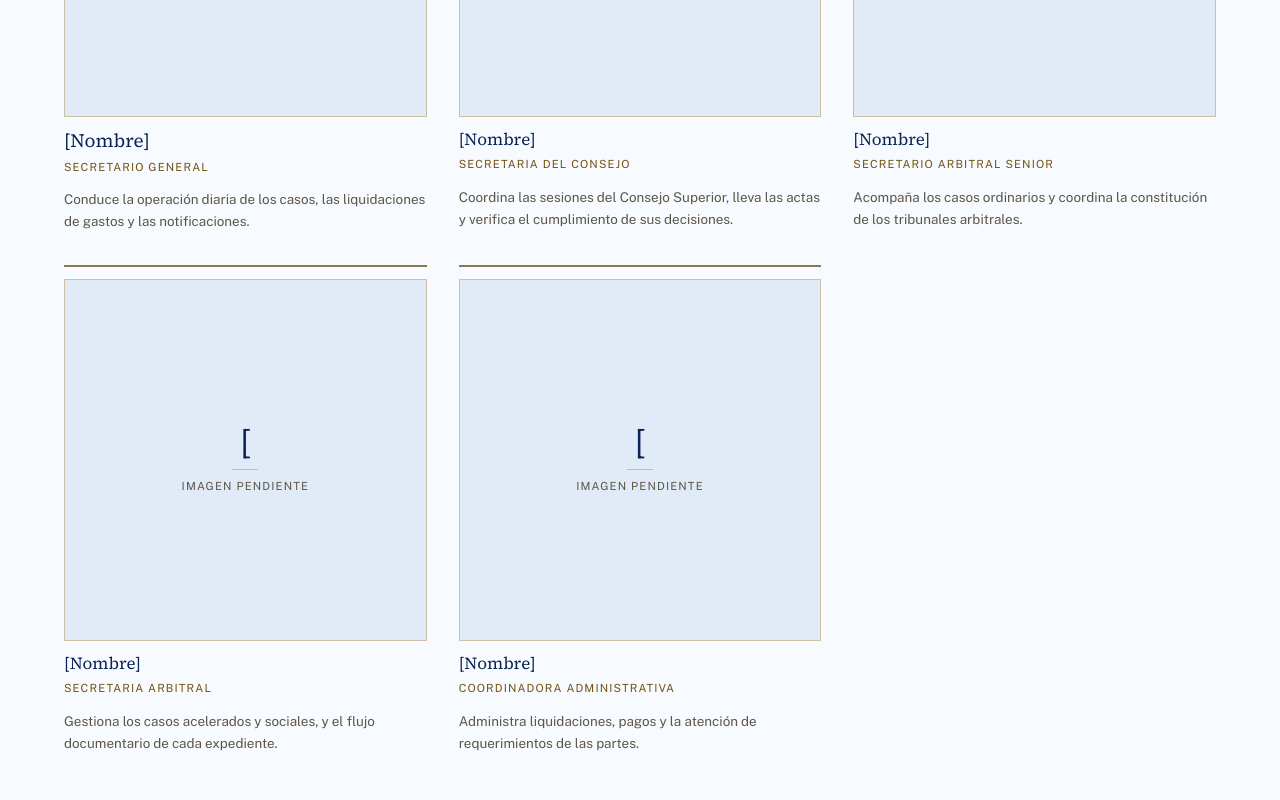
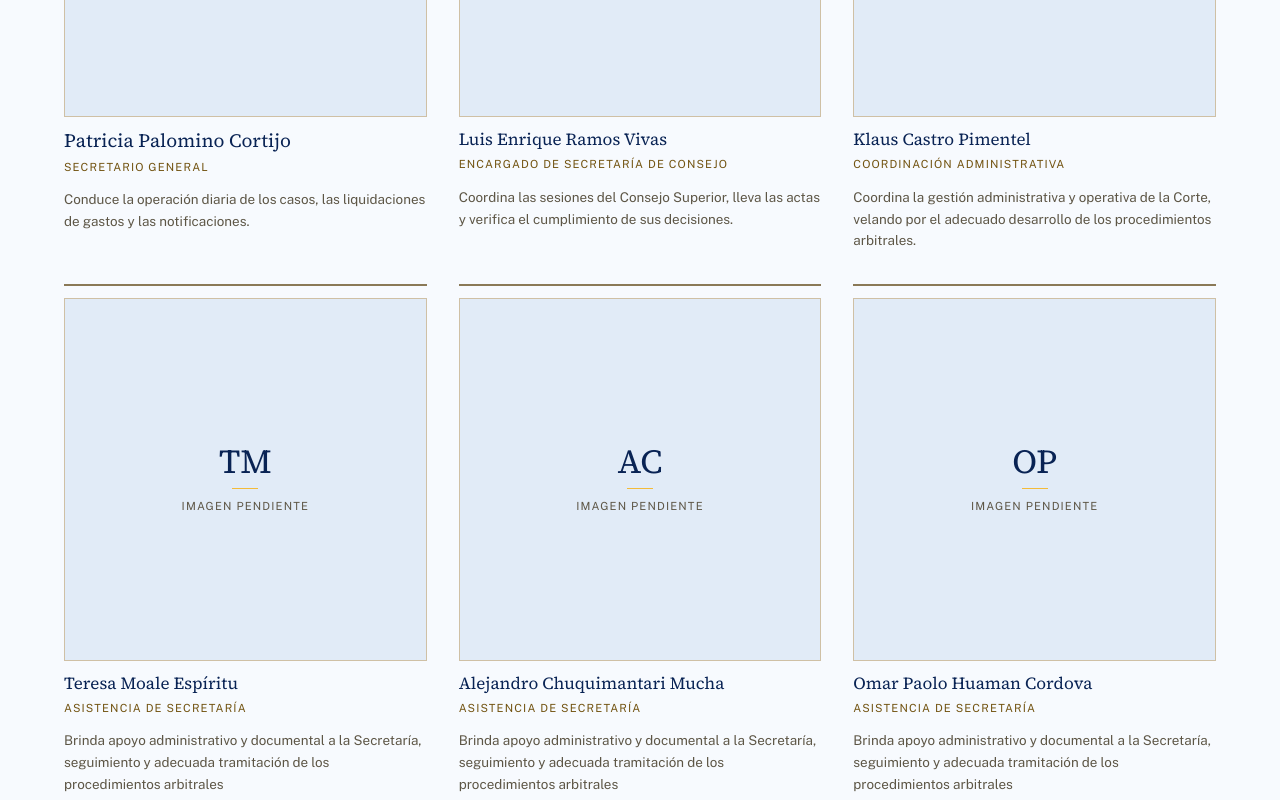
Before and after one commit to RaulTorreM/Web_Corte_Arbitraje_Huancayo_Frontend, a React (Vite) app: page /quienes-somos/equipo in a window 1280 px wide. Shown: the part 1160-1960 px from the top of the page. Built offline with nearby package versions, Linux system fonts and the light colour scheme.

Commit message:
corecciones de datos en consejo y en equipo

```diff
--- a/src/data/directivos.ts
+++ b/src/data/directivos.ts
@@ -17,39 +17,44 @@ export type Persona = {
 export const CONSEJO: Persona[] = [
   {
     id: "c-01",
+    nombre: "José Luis García Terrazos",
+    cargo: "Consejero",
+    bio: "Economista",
+    foto: "/consejo-directivo/CONSEJO_DIRECTIVO_IMG_01.webp"
+  },
+  {
+    id: "c-02",
+    nombre: "Fanny Galván Muñico",
+    cargo: "Consejera",
+    bio: "Ingeniero",
+    foto: "/consejo-directivo/CONSEJO_DIRECTIVO_IMG_09.webp"
+
+  },
+  {
+    id: "c-03",
+    nombre: "Gerardo Zenón Porras Doloirier",
+    cargo: "Consejero",
+    bio: "Abogado",
+    foto: "/consejo-directivo/CONSEJO_DIRECTIVO_IMG_03.webp"
+
+  },
+  {
+    id: "c-04",
     nombre: "Diego Fernando García Vizcarra",
     cargo: "Consejero",
     bio: "Abogado",
   },
   {
-    id: "c-02",
-    nombre: "Emerson Edson Francisco Lizárraga Peña",
+    id: "c-05",
+     nombre: "Emerson Edson Francisco Lizárraga Peña",
     cargo: "Consejero",
     bio: "Abogado",
   },
   {
-    id: "c-03",
-    nombre: "Alicia Eugenia Peña Olano",
+    id: "c-06",
+     nombre: "Alicia Eugenia Peña Olano",
     cargo: "Consejera",
     bio: "Abogada",
-  },
-  {
-    id: "c-04",
-    nombre: "José Luis García Terrazos",
-    cargo: "Consejero",
-    bio: "Economista",
-  },
-  {
-    id: "c-05",
-    nombre: "Fanny Galván Muñico",
-    cargo: "Consejera",
-    bio: "Ingeniero",
-  },
-  {
-    id: "c-06",
-    nombre: "Gerardo Zenón Porras Doloirier",
-    cargo: "Consejero",
-    bio: "Abogado",
   },
 ];
 
@@ -59,33 +64,45 @@ export const CONSEJO: Persona[] = [
 export const EQUIPO: Persona[] = [
   {
     id: "e-01",
-    nombre: "[Nombre]",
+    nombre: "Patricia Palomino Cortijo",
     cargo: "Secretario General",
     bio: "Conduce la operación diaria de los casos, las liquidaciones de gastos y las notificaciones.",
     destacado: true,
   },
   {
     id: "e-02",
-    nombre: "[Nombre]",
-    cargo: "Secretaria del Consejo",
+    nombre: "Luis Enrique Ramos Vivas",
+    cargo: "Encargado de Secretaría de Consejo",
     bio: "Coordina las sesiones del Consejo Superior, lleva las actas y verifica el cumplimiento de sus decisiones.",
   },
   {
     id: "e-03",
-    nombre: "[Nombre]",
-    cargo: "Secretario Arbitral Senior",
-    bio: "Acompaña los casos ordinarios y coordina la constitución de los tribunales arbitrales.",
+    nombre: "Klaus Castro Pimentel",
+    cargo: "Coordinación Administrativa",
+    bio: "Coordina la gestión administrativa y operativa de la Corte, velando por el adecuado desarrollo de los procedimientos arbitrales.",
   },
   {
     id: "e-04",
-    nombre: "[Nombre]",
-    cargo: "Secretaria Arbitral",
-    bio: "Gestiona los casos acelerados y sociales, y el flujo documentario de cada expediente.",
+    nombre: "Teresa Moale Espíritu",
+    cargo: "Asistencia de Secretaría",
+    bio: "Brinda apoyo administrativo y documental a la Secretaría, seguimiento y adecuada tramitación de los procedimientos arbitrales",
   },
   {
     id: "e-05",
-    nombre: "[Nombre]",
-    cargo: "Coordinadora administrativa",
-    bio: "Administra liquidaciones, pagos y la atención de requerimientos de las partes.",
+    nombre: "Alejandro Chuquimantari Mucha",
+    cargo: "Asistencia de Secretaría",
+    bio: "Brinda apoyo administrativo y documental a la Secretaría, seguimiento y adecuada tramitación de los procedimientos arbitrales",
+  },
+  {
+    id: "e-06",
+    nombre: "Omar Paolo Huaman Cordova",
+    cargo: "Asistencia de Secretaría",
+    bio: "Brinda apoyo administrativo y documental a la Secretaría, seguimiento y adecuada tramitación de los procedimientos arbitrales",
+  },
+  {
+    id: "e-07",
+    nombre: "Guisel",
+    cargo: "Asistencia de Secretaría",
+    bio: "Brinda apoyo administrativo y documental a la Secretaría, seguimiento y adecuada tramitación de los procedimientos arbitrales",
   },
 ];
--- a/src/features/nosotros/ConsejoPage.tsx
+++ b/src/features/nosotros/ConsejoPage.tsx
@@ -11,7 +11,7 @@ import {
 import ExpandMoreIcon from "@mui/icons-material/ExpandMore";
 import PageMeta from "../../components/common/PageMeta";
 import PageHero from "../../components/common/PageHero";
-import CtaBand from "../../components/common/CtaBand";
+// import CtaBand from "../../components/common/CtaBand";
 import SectionHeading from "../../components/common/SectionHeading";
 import PersonCard from "../../components/common/PersonCard";
 import { Stagger } from "../../components/common/Reveal";
@@ -291,7 +291,7 @@ export default function ConsejoPage() {
           </Typography>
         </Container>
       </Box> */}
-
+{/*
       <CtaBand
         title="Conoce al equipo que acompaña cada expediente"
         subtitle="La Secretaría General y el equipo administrativo garantizan el debido curso de los procedimientos."
@@ -299,7 +299,7 @@ export default function ConsejoPage() {
         primaryTo="/quienes-somos/equipo"
         secondaryLabel="Ver reglamentos"
         secondaryTo="/arbitraje/reglamentos"
-      />
+      /> */}
     </>
   );
 }
--- a/src/features/nosotros/EquipoPage.tsx
+++ b/src/features/nosotros/EquipoPage.tsx
@@ -1,7 +1,7 @@
 import { Box, Container, Grid } from "@mui/material";
 import PageMeta from "../../components/common/PageMeta";
 import PageHero from "../../components/common/PageHero";
-import CtaBand from "../../components/common/CtaBand";
+// import CtaBand from "../../components/common/CtaBand";
 import SectionHeading from "../../components/common/SectionHeading";
 import PersonCard from "../../components/common/PersonCard";
 import { Stagger } from "../../components/common/Reveal";
@@ -123,14 +123,14 @@ export default function EquipoPage() {
         </Container>
       </Box> */}
 
-      <CtaBand
+      {/* <CtaBand
         title="Hablemos de tu controversia"
         subtitle="Nuestro equipo puede orientarte sobre la vía procesal, los plazos y los requisitos para presentar una solicitud."
         primaryLabel="Ir a contacto"
         primaryTo="/contacto"
         secondaryLabel="Conocer el Consejo"
         secondaryTo="/quienes-somos/consejo"
-      />
+      /> */}
     </>
   );
 }
```
